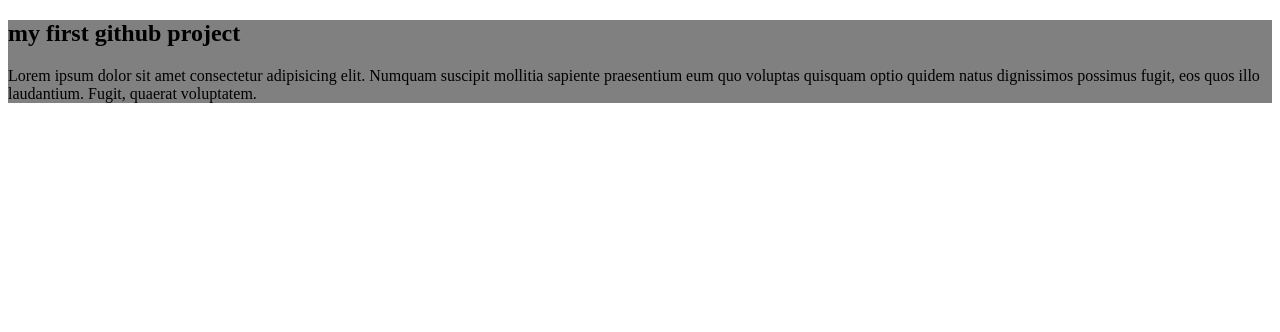
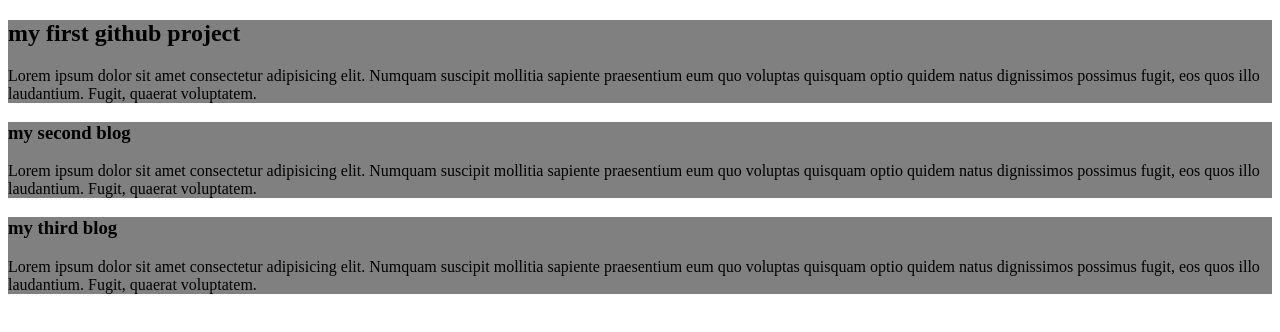
Before and after one commit to sohagroy7223/my-first-github-repojotory, a plain HTML site: page index.html in a window 1280 px wide. Drawn offline with Linux system fonts and the light colour scheme.

Commit message:
addad second and third blog

```diff
--- a/index.html
+++ b/index.html
@@ -16,5 +16,23 @@
                 laudantium. Fugit, quaerat voluptatem.
             </p>
         </div>
+        <div>
+            <h3>my second blog</h3>
+            <p>
+                Lorem ipsum dolor sit amet consectetur adipisicing elit. Numquam
+                suscipit mollitia sapiente praesentium eum quo voluptas quisquam
+                optio quidem natus dignissimos possimus fugit, eos quos illo
+                laudantium. Fugit, quaerat voluptatem.
+            </p>
+        </div>
+        <div>
+            <h3>my third blog</h3>
+            <p>
+                Lorem ipsum dolor sit amet consectetur adipisicing elit. Numquam
+                suscipit mollitia sapiente praesentium eum quo voluptas quisquam
+                optio quidem natus dignissimos possimus fugit, eos quos illo
+                laudantium. Fugit, quaerat voluptatem.
+            </p>
+        </div>
     </body>
 </html>
```
